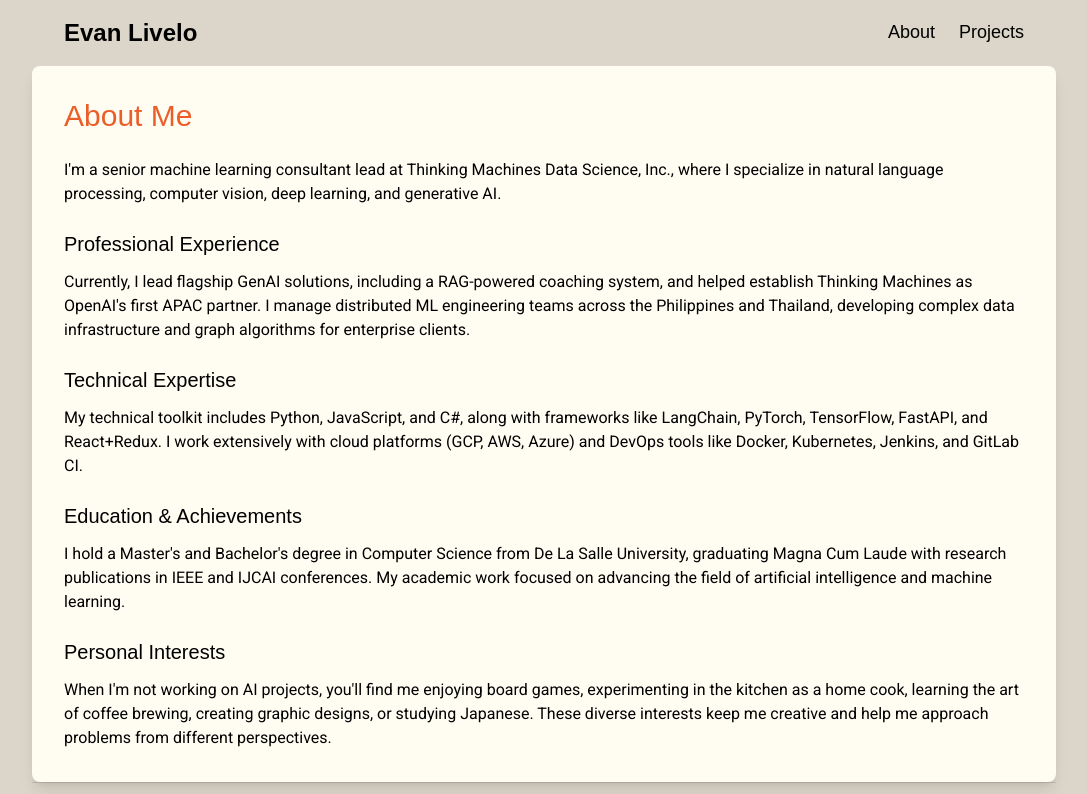
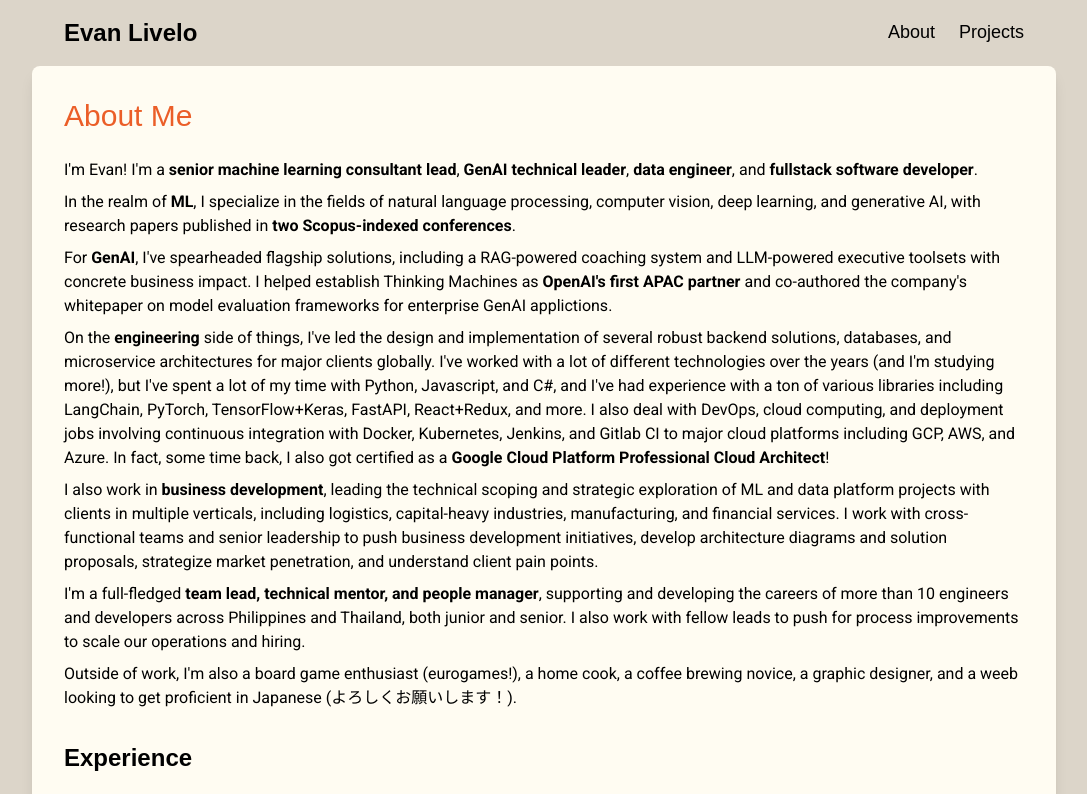
Before and after one commit to vandenn/evanlivelo.com, a Next.js app: page /about in a window 1280 px wide. Shown: the top 794 px of the page, without its empty margins (96-1183 px from the left). Built offline with nearby package versions, Linux system fonts and the light colour scheme; a web font is replaced by a local one.

Commit message:
Add markdown support and update About page

```diff
--- a/content/about/experience/Indigo/index.md
+++ b/content/about/experience/Indigo/index.md
@@ -5,4 +5,4 @@ title: "Game Development Intern"
 range: "May 2015 - July 2015"
 ---
 
-I helped develop and implement video games in Flash/ActionScript for big name clients. The work involved both UI framework development as well as game mechanics implementation.
+- I developed video games in Flash/ActionScript for international clients. The work involved both UI framework development as well as game mechanics implementation.
--- a/content/about/index.md
+++ b/content/about/index.md
@@ -1,13 +1,13 @@
-👋 I'm Evan! I'm a **senior machine learning consultant lead**, **GenAI technical leader**, **data engineer**, and **fullstack software developer**.
+I'm Evan! I'm a **senior machine learning consultant lead**, **GenAI technical leader**, **data engineer**, and **fullstack software developer**.
 
-📈 In the realm of **ML**, I specialize in the fields of natural language processing, computer vision, deep learning, and generative AI, with research papers published in **two Scopus-indexed conferences**.
+In the realm of **ML**, I specialize in the fields of natural language processing, computer vision, deep learning, and generative AI, with research papers published in **two Scopus-indexed conferences**.
 
-🤖 For **GenAI**, I've spearheaded flagship solutions, including a RAG-powered coaching system and LLM-powered executive toolsets with concrete business impact. I helped establish Thinking Machines as **OpenAI's first APAC partner** and co-authored the company's whitepaper on model evaluation frameworks for enterprise GenAI applictions.
+For **GenAI**, I've spearheaded flagship solutions, including a RAG-powered coaching system and LLM-powered executive toolsets with concrete business impact. I helped establish Thinking Machines as **OpenAI's first APAC partner** and co-authored the company's whitepaper on model evaluation frameworks for enterprise GenAI applictions.
 
-🔧 On the **engineering** side of things, I've led the design and implementation of several robust backend solutions, databases, and microservice architectures for major clients globally. I've worked with a lot of different technologies over the years (and I'm studying more!), but I've spent a lot of my time with Python, Javascript, and C#, and I've had experience with a ton of various libraries including LangChain, PyTorch, TensorFlow+Keras, FastAPI, React+Redux, and more. I also deal with DevOps, cloud computing, and deployment jobs involving continuous integration with Docker, Kubernetes, Jenkins, and Gitlab CI to major cloud platforms including GCP, AWS, and Azure. In fact, some time back, I also got certified as a **Google Cloud Platform Professional Cloud Architect**!
+On the **engineering** side of things, I've led the design and implementation of several robust backend solutions, databases, and microservice architectures for major clients globally. I've worked with a lot of different technologies over the years (and I'm studying more!), but I've spent a lot of my time with Python, Javascript, and C#, and I've had experience with a ton of various libraries including LangChain, PyTorch, TensorFlow+Keras, FastAPI, React+Redux, and more. I also deal with DevOps, cloud computing, and deployment jobs involving continuous integration with Docker, Kubernetes, Jenkins, and Gitlab CI to major cloud platforms including GCP, AWS, and Azure. In fact, some time back, I also got certified as a **Google Cloud Platform Professional Cloud Architect**!
 
-💼 I also work in **business development**, leading the technical scoping and strategic exploration of ML and data platform projects with clients in multiple verticals, including logistics, capital-heavy industries, manufacturing, and financial services. I work with cross-functional teams and senior leadership to push business development initiatives, develop architecture diagrams and solution proposals, strategize market penetration, and understand client pain points.
+I also work in **business development**, leading the technical scoping and strategic exploration of ML and data platform projects with clients in multiple verticals, including logistics, capital-heavy industries, manufacturing, and financial services. I work with cross-functional teams and senior leadership to push business development initiatives, develop architecture diagrams and solution proposals, strategize market penetration, and understand client pain points.
 
-👥 I'm a full-fledged **team lead, technical mentor, and people manager**, supporting and developing the careers of more than 10 engineers and developers across Philippines and Thailand, both junior and senior. I also work with fellow leads to push for process improvements to scale our operations and hiring.
+I'm a full-fledged **team lead, technical mentor, and people manager**, supporting and developing the careers of more than 10 engineers and developers across Philippines and Thailand, both junior and senior. I also work with fellow leads to push for process improvements to scale our operations and hiring.
 
-🎲 Outside of work, I'm also a board game enthusiast (eurogames!), a home cook, a coffee brewing novice, a graphic designer, and a weeb looking to get proficient in Japanese (よろしくお願いします！).
+Outside of work, I'm also a board game enthusiast (eurogames!), a home cook, a coffee brewing novice, a graphic designer, and a weeb looking to get proficient in Japanese (よろしくお願いします！).
--- a/package.json
+++ b/package.json
@@ -10,9 +10,12 @@
     "prepare": "husky install"
   },
   "dependencies": {
+    "gray-matter": "^4.0.3",
     "next": "15.5.4",
     "react": "19.1.0",
-    "react-dom": "19.1.0"
+    "react-dom": "19.1.0",
+    "react-markdown": "^10.1.0",
+    "remark-gfm": "^4.0.1"
   },
   "devDependencies": {
     "@eslint/eslintrc": "^3",
--- a/src/app/about/page.tsx
+++ b/src/app/about/page.tsx
@@ -1,33 +1,66 @@
+import ReactMarkdown from 'react-markdown';
+import remarkGfm from 'remark-gfm';
+import { getMarkdownContent, getExperienceFiles, getEducationFiles } from '@/lib/markdown';
+
 export default function About() {
+  const aboutContent = getMarkdownContent('content/about/index.md');
+  const experiences = getExperienceFiles();
+  const education = getEducationFiles();
+
+  const markdownComponents = {
+    ul: ({ children }: any) => <ul className="list-disc list-inside space-y-2 my-4">{children}</ul>,
+    ol: ({ children }: any) => <ol className="list-decimal list-inside space-y-2 my-4">{children}</ol>,
+    li: ({ children }: any) => <li>{children}</li>,
+    p: ({ children }: any) => <p className="my-2">{children}</p>,
+    strong: ({ children }: any) => <strong className="font-bold">{children}</strong>,
+  };
+
   return (
     <>
       <h1 className="text-3xl mb-6">
         About Me
       </h1>
-      <div className="space-y-4">
-        <p>
-          I'm a senior machine learning consultant lead at Thinking Machines Data Science, Inc., where I specialize in natural language processing, computer vision, deep learning, and generative AI.
-        </p>
 
-        <h2 className="text-xl mt-6 mb-3">Professional Experience</h2>
-        <p>
-          Currently, I lead flagship GenAI solutions, including a RAG-powered coaching system, and helped establish Thinking Machines as OpenAI's first APAC partner. I manage distributed ML engineering teams across the Philippines and Thailand, developing complex data infrastructure and graph algorithms for enterprise clients.
-        </p>
+      <div className="space-y-8">
+        <section>
+          <ReactMarkdown remarkPlugins={[remarkGfm]} components={markdownComponents}>
+            {aboutContent.content}
+          </ReactMarkdown>
+        </section>
 
-        <h2 className="text-xl mt-6 mb-3">Technical Expertise</h2>
-        <p>
-          My technical toolkit includes Python, JavaScript, and C#, along with frameworks like LangChain, PyTorch, TensorFlow, FastAPI, and React+Redux. I work extensively with cloud platforms (GCP, AWS, Azure) and DevOps tools like Docker, Kubernetes, Jenkins, and GitLab CI.
-        </p>
+        <section>
+          <h2 className="text-2xl font-bold mt-8 mb-4">Experience</h2>
+          {experiences.map((exp, index) => (
+            <div key={index} className="mb-6">
+              <div className="mb-2">
+                <h3 className="text-xl font-semibold">{exp.frontmatter.title}</h3>
+                <div className="text-sm text-gray-400">
+                  {exp.frontmatter.company} • {exp.frontmatter.range}
+                </div>
+              </div>
+              <ReactMarkdown remarkPlugins={[remarkGfm]} components={markdownComponents}>
+                {exp.content}
+              </ReactMarkdown>
+            </div>
+          ))}
+        </section>
 
-        <h2 className="text-xl mt-6 mb-3">Education & Achievements</h2>
-        <p>
-          I hold a Master's and Bachelor's degree in Computer Science from De La Salle University, graduating Magna Cum Laude with research publications in IEEE and IJCAI conferences. My academic work focused on advancing the field of artificial intelligence and machine learning.
-        </p>
-
-        <h2 className="text-xl mt-6 mb-3">Personal Interests</h2>
-        <p>
-          When I'm not working on AI projects, you'll find me enjoying board games, experimenting in the kitchen as a home cook, learning the art of coffee brewing, creating graphic designs, or studying Japanese. These diverse interests keep me creative and help me approach problems from different perspectives.
-        </p>
+        <section>
+          <h2 className="text-2xl font-bold mt-8 mb-4">Education</h2>
+          {education.map((edu, index) => (
+            <div key={index} className="mb-6">
+              <div className="mb-2">
+                <h3 className="text-xl font-semibold">{edu.frontmatter.degree}</h3>
+                <div className="text-sm text-gray-400">
+                  {edu.frontmatter.institution} • {edu.frontmatter.range}
+                </div>
+              </div>
+              <ReactMarkdown remarkPlugins={[remarkGfm]} components={markdownComponents}>
+                {edu.content}
+              </ReactMarkdown>
+            </div>
+          ))}
+        </section>
       </div>
     </>
   );
--- a/src/app/projects/page.tsx
+++ b/src/app/projects/page.tsx
@@ -1,7 +1,7 @@
 export default function Projects() {
   return (
     <>
-      <h1 className="text-3xl font-bold mb-6">
+      <h1 className="text-3xl mb-6">
         Projects
       </h1>
       <div>
--- /dev/null
+++ b/src/lib/markdown.ts
@@ -0,0 +1,57 @@
+import fs from 'fs';
+import path from 'path';
+import matter from 'gray-matter';
+
+export interface MarkdownFile {
+  content: string;
+  frontmatter: Record<string, any>;
+}
+
+export function getMarkdownContent(filePath: string): MarkdownFile {
+  const fullPath = path.join(process.cwd(), filePath);
+  const fileContents = fs.readFileSync(fullPath, 'utf8');
+  const { data, content } = matter(fileContents);
+
+  return {
+    content,
+    frontmatter: data,
+  };
+}
+
+export function getExperienceFiles(): MarkdownFile[] {
+  const experienceDir = path.join(process.cwd(), 'content/about/experience');
+  const companies = fs.readdirSync(experienceDir);
+
+  const experiences = companies.map(company => {
+    const filePath = path.join(experienceDir, company, 'index.md');
+    const fileContents = fs.readFileSync(filePath, 'utf8');
+    const { data, content } = matter(fileContents);
+    return { content, frontmatter: data };
+  });
+
+  // Sort by date descending (most recent first)
+  return experiences.sort((a, b) => {
+    const dateA = new Date(a.frontmatter.date || '1970-01');
+    const dateB = new Date(b.frontmatter.date || '1970-01');
+    return dateB.getTime() - dateA.getTime();
+  });
+}
+
+export function getEducationFiles(): MarkdownFile[] {
+  const educationDir = path.join(process.cwd(), 'content/about/education');
+  const schools = fs.readdirSync(educationDir);
+
+  const education = schools.map(school => {
+    const filePath = path.join(educationDir, school, 'index.md');
+    const fileContents = fs.readFileSync(filePath, 'utf8');
+    const { data, content } = matter(fileContents);
+    return { content, frontmatter: data };
+  });
+
+  // Sort by date descending (most recent first)
+  return education.sort((a, b) => {
+    const dateA = new Date(a.frontmatter.date || '1970-01');
+    const dateB = new Date(b.frontmatter.date || '1970-01');
+    return dateB.getTime() - dateA.getTime();
+  });
+}
```
Also changed, not shown: content/about/education/DLSUBS/index.md (+1 -1 lines), content/about/education/DLSUMS/index.md (+1 -1 lines), 1 other file (tests, documents, lock files or other folders).
